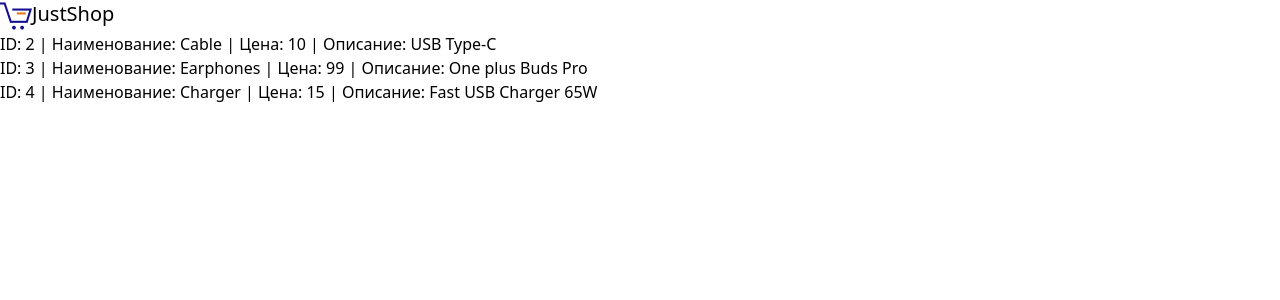
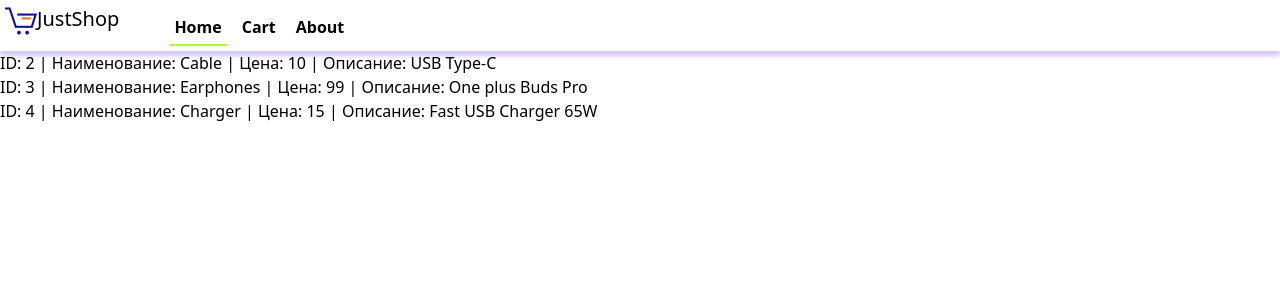
Before and after one commit to Rjhuzby/trial_pet, a Django app: page /myapp/ in a window 1280 px wide. Shown: the top 300 px of the page. Run offline with Django 5.2, Linux system fonts and the light colour scheme; data comes from the database, SQL or seed files in the repository.

Commit message:
base template + navbar

```diff
--- a/mysite/myapp/static/myapp/styles.css
+++ b/mysite/myapp/static/myapp/styles.css
@@ -574,3 +574,44 @@ video {
   font-size: 1.25rem;
   line-height: 1.75rem;
 }
+
+nav {
+  background-color: rgb(255, 255, 255);
+  box-shadow: #d4c6f3 0px 5px 5px;
+}
+
+.header {
+  max-width: 600px;
+  padding: 5px;
+}
+
+.nav_items {
+  display: flex;
+  margin-left: 50px;
+  margin-right: 50px;
+  margin-top: 5px;
+  padding: auto;
+}
+
+.home {
+  font-weight: bold;
+  color: rgb(0, 0, 0);
+  margin-right: 10px;
+  padding: 5px;
+  border-bottom: greenyellow 2px solid;
+}
+
+.cart {
+  font-weight: bold;
+  font-style: ;
+  color: rgb(0, 0, 0);
+  margin-right: 10px;
+  padding: 5px;
+}
+
+.about {
+  font-weight: bold;
+  color: rgb(0, 0, 0);
+  margin-right: 10px;
+  padding: 5px;
+}
--- a/mysite/myapp/templates/myapp/contacts.html
+++ b/mysite/myapp/templates/myapp/base.html
@@ -1,12 +1,17 @@
 <!DOCTYPE html>
+
+{% load static %}
+
 <html lang="en">
 <head>
     <meta charset="UTF-8">
     <meta name="viewport" content="width=device-width, initial-scale=1.0">
+    <link rel="stylesheet" href="{% static 'myapp/styles.css' %}">
     <title>Document</title>
 </head>
 <body>
-    <h1>This is contacts template</h1>
+    {% block content %}
 
+    {% endblock %}
 </body>
 </html>
--- a/mysite/myapp/templates/myapp/index.html
+++ b/mysite/myapp/templates/myapp/index.html
@@ -1,28 +1,25 @@
+{% extends 'myapp/base.html' %}
 {% load static %}
 
-<!DOCTYPE html>
-<html lang="en">
-<head>
-    <link rel="stylesheet" href="{% static 'myapp/styles.css' %}">
-    <meta charset="UTF-8">
-    <meta name="viewport" content="width=device-width, initial-scale=1.0">
-    <title>Document</title>
-</head>
-<body>
-    <nav>
-        <div>
-            <div>
+{% block content %}
+<nav class="bg-white shadow-lg">
+    <div class="header">
+        <div class="flex justify-between">
+            <div class="flex space-x-7">
                 <div>
-                    <div class="flex">
-                        <img class="h-8 w-8" src="{% static 'myapp/images/logo.png' %}" alt="logo">
-                        <span class="text-xl">JustShop</span>
-                    </div>
+									<a href="" class="flex items-center py-4 px-2 text-gray-500 hover:text-gray-900">
+                  <img class="h-8 w-8" src="{% static 'myapp/images/logo.png' %}" alt="logo">
+                  <span class="text-xl font-semibold">JustShop</span></a>
                 </div>
+								<div class="nav_items">
+									<a href="#" class="home">Home</a>
+									<a href="#" class="cart">Cart</a>
+									<a href="#" class="about">About</a>
+								</div>
             </div>
         </div>
-
-
-    </nav>
+    </div>
+  </nav>
 
     <h3>
         <!-- <a href="/myapp/hello/{{ item.id }}/"></a> -->
@@ -34,5 +31,4 @@
 
     </h3>
 
-</body>
-</html>
+{% endblock %}
```
Also changed, not shown: mysite/myapp/templates/myapp/detail.html (+7 -2 lines).
